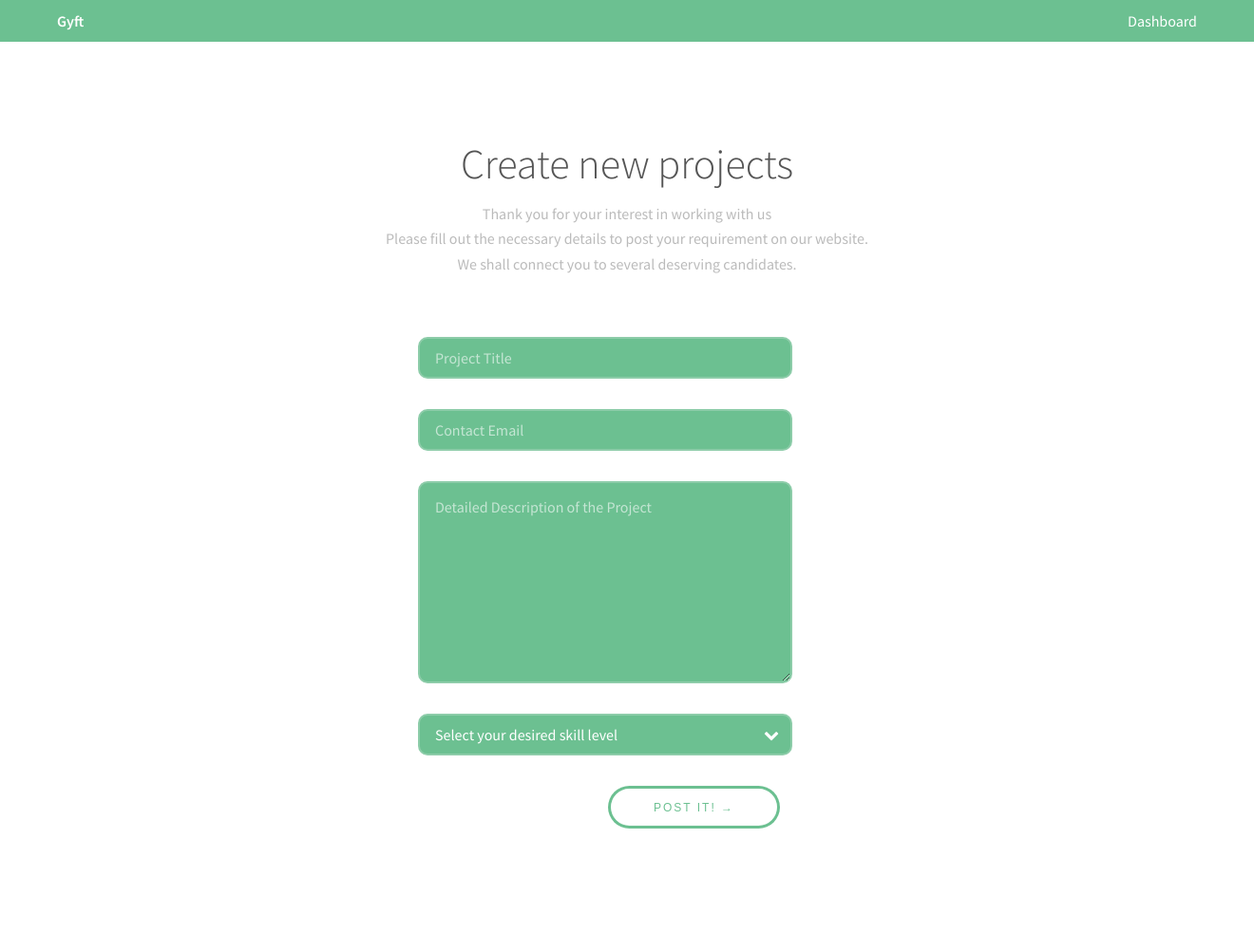
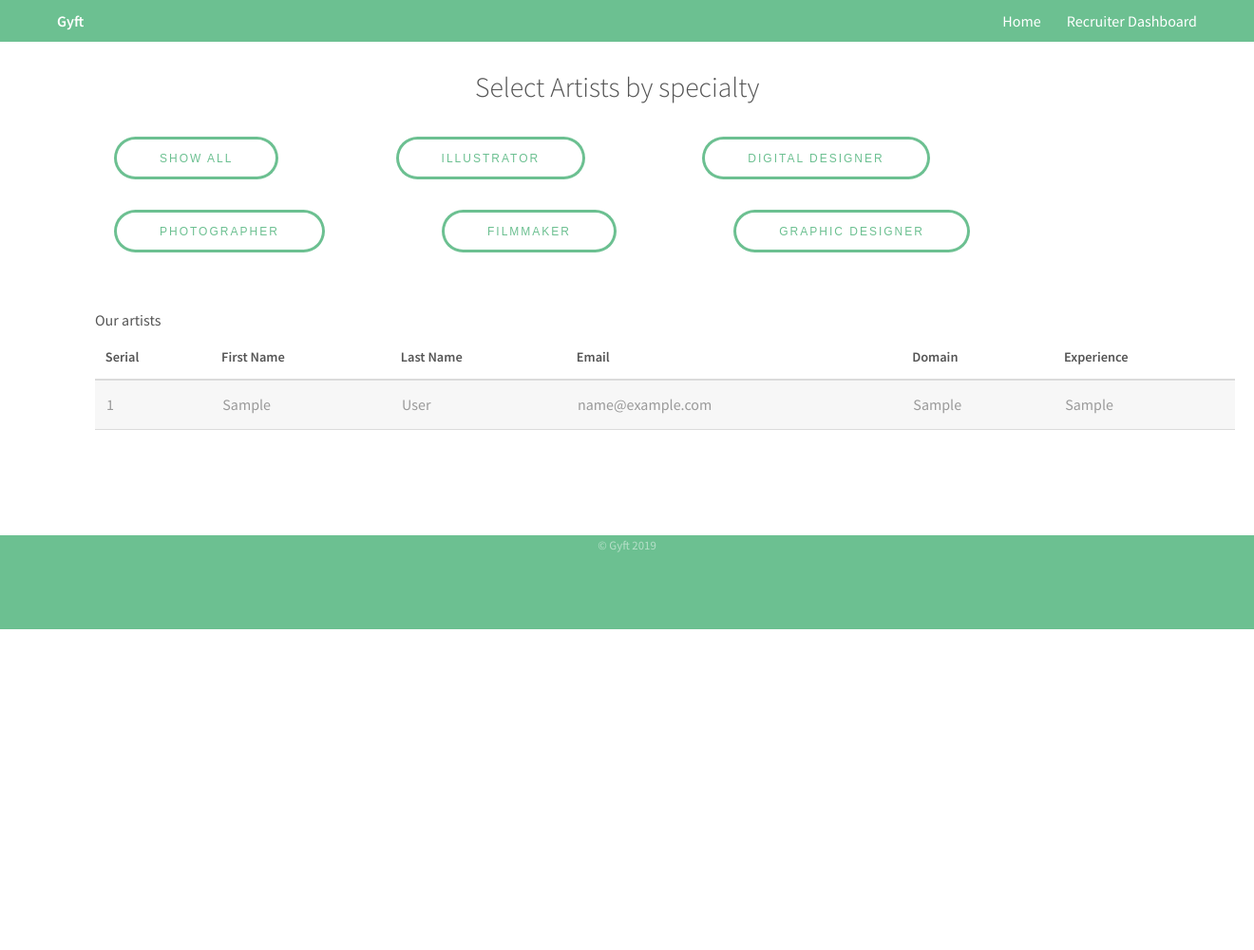
Before and after one commit to Salma-Bouzid/Gyft-Web-App, a Flask app: page /find_artist in a window 1320 px wide. Shown: the whole page at 95% size. After the commit the page ends 663 px from the top, so only its background shows below. Run offline with Flask 2, Linux system fonts and the light colour scheme; the visitor is signed in with stand-in values (Sample User, id 1); tables that the repository leaves empty hold one stand-in row (values such as "Sample post"); data that the repository does not hold is empty; some libraries are stand-ins or nearby versions.

Commit message:
fixed bug

```diff
--- a/templates/findworkforce.html
+++ b/templates/findworkforce.html
@@ -1,7 +1,7 @@
 <!DOCTYPE HTML>
 <html>
    <head>
-      <title>Create Projects </title>
+      <title>Find Artists</title>
       <meta charset="utf-8" />
       <meta name="viewport" content="width=device-width, initial-scale=1" />
       <link rel="stylesheet" href="static/css/main.css" />
@@ -10,51 +10,79 @@
       <!-- Header -->
       <header id="header">
          <div class="inner">
-            <a href="/" class="logo"><strong>Gyft</strong></a>
+            <a href="index.html" class="logo"><strong>Gyft</strong></a>
             <nav id="nav">
-               <a href="/recruiter">Dashboard</a>
+               <a href="/">Home</a>
+               <a href="/recruiter">Recruiter Dashboard</a>
             </nav>
             <a href="#navPanel" class="navPanelToggle"><span class="fa fa-bars"></span></a>
          </div>
       </header>
       <!-- Main -->
-      <section id="main" class="wrapper">
-      <div class="inner">
-      <header class="align-center">
-         <h2>Create new projects</h2>
-         <p> Thank you for your interest in working with us<br> Please fill out the necessary details to post your requirement on our website.<br>We shall connect you to several deserving candidates.</p>
-      </header>
-      <div style="margin-left:380px;">
-         <form role="form" method="post" id="reused_form"  >
-            <div class="row uniform">
-               <div class="6u 12u$">
-                  <input type="text" class="form-control" id="project_title" name="project_title" required maxlength="50" placeholder="Project Title">
-               </div>
-               <div class="6u 12u$">
-                  <input type="email" class="form-control" id="email" required maxlength="50" name ="contact_email" placeholder="Contact Email">
-               </div>
-               <div class="6u 12u$">
-                  <textarea class="form-control" type="textarea" name="project_des" id="desc" placeholder="Detailed Description of the Project" maxlength="6000" rows="7"></textarea>
-               </div>
-               <div class="6u 12u$">
-                  <div class="select-wrapper">
-                     <label for="skill_level" style="text-align:left; float: left; color:#485058"> </label>
-                     <select name="skill_level" class="form-control" placeholder="Select your discipline" id="skill_level">
-                        <option value="">Select your desired skill level </option>
-                        <option value = "beginner">Beginner</option>
-                        <option value = "learner">Learner</option>
-                        <option value = "skilled">Skilled</option>
-                        <option value = "expert">Expert</option>
-                        <option value = "advisory">Advisory</option>
-                     </select>
-                  </div>
-               </div>
-               <div class="6u 12u$">
-                  <button type="submit" style="margin-left:200px;" id="btnContactUs">Post It! &rarr;</button>
-               </div>
-            </div>
+      <br>
+      <h2 style="margin-left:500px;">Select Artists by specialty</h2>
+      <div id="myBtnContainer">
+         <form action="/showall" method="post" style="display:inline-block">
+            <button class="btn active" name="showall"  type="submit"> Show All</button>
+         </form>
+         <form action="/illustrator" method="post" style="display:inline-block">
+            <button class="btn" name="illustrator"  type="submit"> Illustrator</button>
+         </form>
+         <form action="/digital" method="post" style="display:inline-block">
+            <button class="btn" name="digital"  type="submit"> Digital Designer</button>
+         </form>
+         <form action="/photographer" method="post" style="display:inline-block" style="display:inline-block">
+            <button class="btn" name="photographer"  type="submit"> Photographer</button>
+         </form>
+         <form action="/filmmaker" method="post" style="display:inline-block">
+            <button class="btn" name="filmmaker"  type="submit"> Filmmaker</button>
+         </form>
+         <form action="/graphic" method="post" style="display:inline-block">
+            <button class="btn" name="graphic"  type="submit"> Graphic Designer </button>
          </form>
       </div>
+      <br>
+      <div class="table-wrapper" style="width:1200px;margin-left:100px">
+         <h1>Our artists</h1>
+         <table>
+            <thead>
+               <tr>
+                  <th scope="col">Serial</th>
+                  <th scope="col">First Name </th>
+                  <th scope="col">Last Name</th>
+                  <th scope="col">Email</th>
+                  <th scope="col">Domain</th>
+                  <th scope="col">Experience</th>
+               </tr>
+            </thead>
+            <tbody id="myTable">
+               {% for item in freelancers %}
+               <tr>
+                  <td>{{item["id"]}}</td>
+                  <td>{{item["first_name"]}}</td>
+                  <td>{{item["last_name"]}}</td>
+                  <td>{{item["email"]}}</td>
+                  <td>{{item["domain"]}}</td>
+                  <td>{{item["experience"]}}</td>
+               </tr>
+               {% endfor %}
+            </tbody>
+            </tbody>
+         </table>
+      </div>
+      <!-- Footer -->
+      <br>
+      <br>
+      <br>
+      <footer id="footer">
+         <div class="inner">
+            <div class="copyright">
+               &copy; Gyft 2019
+            </div>
+            <br>
+            <br>
+         </div>
+      </footer>
       <!-- Scripts -->
       <script src="static/js/jquery.min.js"></script>
       <script src="static/js/skel.min.js"></script>
```
